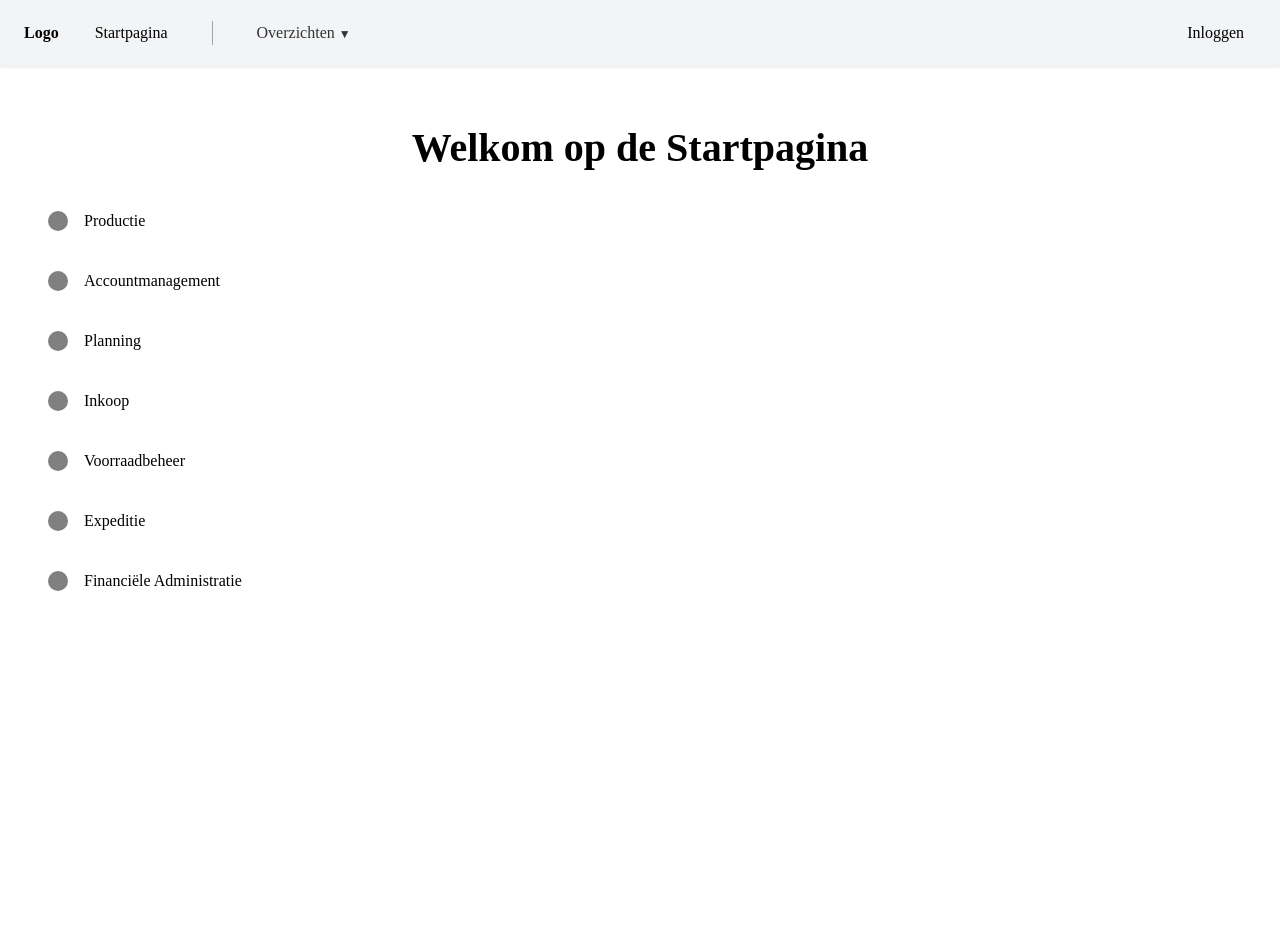
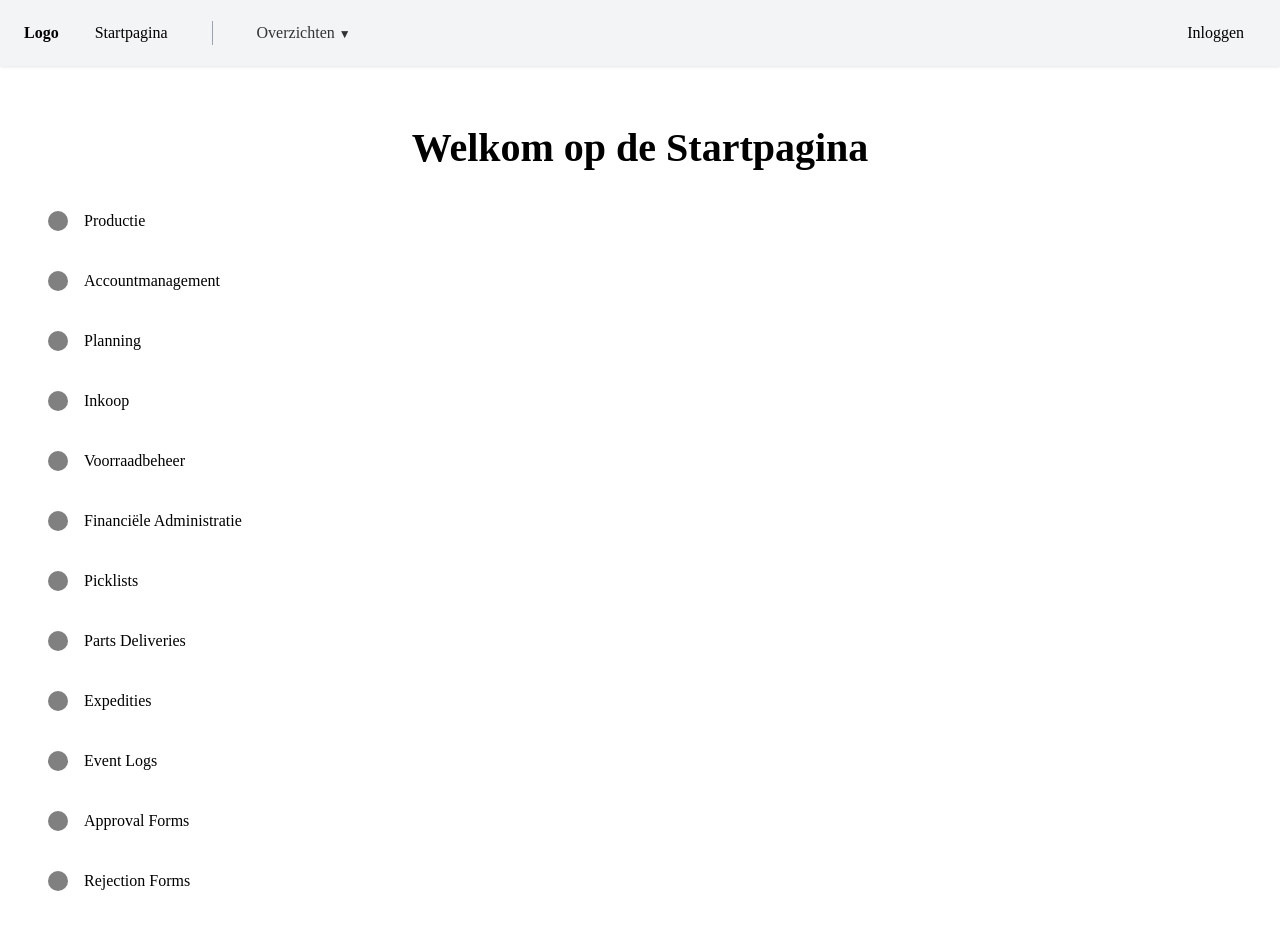
Before and after one commit to ZuydUniversity/2425-B2C6-B2B-2-Frontend, a Next.js app: page / in a window 1280 px wide. Shown: the top 929 px of the page. Before the commit the page ends 800 px from the top, so only its background shows below. Built offline with nearby package versions, Linux system fonts and the light colour scheme.

Commit message:
added the pages in dropdown

```diff
--- a/src/components/Navbar.tsx
+++ b/src/components/Navbar.tsx
@@ -41,13 +41,15 @@ const Navbar: FC = () => {
               onFocus={() => setListHover(true)}
               onBlur={() => setListHover(false)}
             >
-              {pagesList.map((page) => (
-                <li key={page.href}>
-                  <Link href={page.href} className={styles.dropdownLink}>
-                    {page.name}
-                  </Link>
-                </li>
-              ))}
+              {pagesList.map((page) =>
+                page ? (
+                  <li key={page.href}>
+                    <Link href={page.href} className={styles.dropdownLink}>
+                      {page.name}
+                    </Link>
+                  </li>
+                ) : null,
+              )}
             </ul>
           )}
         </div>
--- a/src/data/pageslist.ts
+++ b/src/data/pageslist.ts
@@ -6,6 +6,13 @@ export const pagesList = [
   { name: "Planning", href: "/planning" },
   { name: "Inkoop", href: "/purchasing" },
   { name: "Voorraadbeheer", href: "/inventory-management" },
-  { name: "Expeditie", href: "/expedition" },
   { name: "Financiële Administratie", href: "/financial-admin" },
+  ,
+  { name: "Picklists", href: "/picklist" },
+  { name: "Parts Deliveries", href: "/partsDelivery" },
+  { name: "Expedities", href: "/expedition" },
+  { name: "Event Logs", href: "/eventLogs" },
+  { name: "Approval Forms", href: "/approvalForms" },
+  { name: "Rejection Forms", href: "/rejectionForms" },
+  { name: "Quality Control", href: "/qualityControl" },
 ];
```
